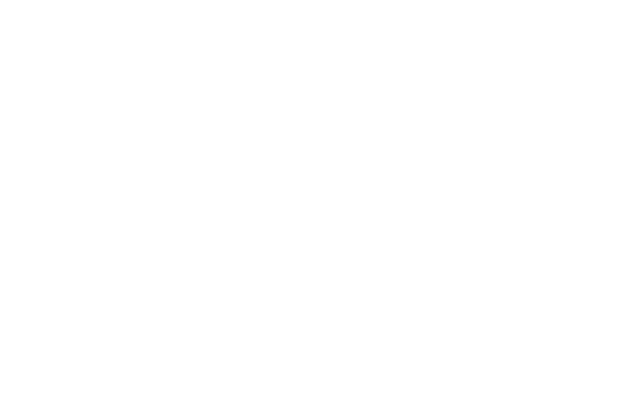
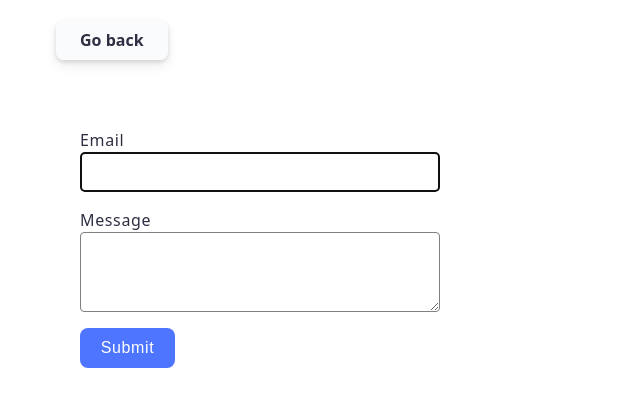
Before and after one commit to tetiana-tkachuk/goit-js-hw-09, a website built with Vite: page src/2-form.html in a window 1280 px wide. Shown: the whole page, without its empty margins (0-640 px from the left). Built offline with nearby package versions, Linux system fonts and the light colour scheme.

Commit message:
Complete form

```diff
--- a/src/2-form.html
+++ b/src/2-form.html
@@ -8,6 +8,24 @@
     <link rel="stylesheet" href="./css/styles.css" />
   </head>
   <body>
-    <main></main>
+    <main>
+      <div class="container">
+        <header class="header">
+          <a class="back-link" href="./index.html">Go back</a>
+        </header>
+        <form class="feedback-form" autocomplete="off">
+          <label>
+            Email
+            <input type="email" name="email" autofocus />
+          </label>
+          <label>
+            Message
+            <textarea name="message" rows="8"></textarea>
+          </label>
+          <button type="submit" class="form-btn">Submit</button>
+        </form>
+      </div>
+    </main>
+    <script type="module" src="./js/2-form.js"></script>
   </body>
 </html>
--- a/src/css/base.css
+++ b/src/css/base.css
@@ -1,3 +1,6 @@
+* {
+  box-sizing: border-box;
+}
 :root {
   /* font-family: Inter, Avenir, Helvetica, Arial, sans-serif; */
   font-family: system-ui, -apple-system, BlinkMacSystemFont, 'Segoe UI', Roboto,
--- /dev/null
+++ b/src/css/form.css
@@ -0,0 +1,46 @@
+.feedback-form {
+  max-width: 408px;
+  padding: 48px 24px;
+}
+
+label {
+  display: block;
+  margin-bottom: 16px;
+  font-weight: 400;
+  font-size: 16px;
+  line-height: 1.5;
+  letter-spacing: 0.04em;
+  color: #2e2f42;
+}
+
+input,
+textarea {
+  display: block;
+  width: 100%;
+  height: 40px;
+  border: 1px solid #808080;
+  border-radius: 4px;
+}
+
+textarea {
+  height: 80px;
+}
+
+.form-btn {
+  min-width: 95px;
+  border-radius: 8px;
+  padding: 8px 16px;
+  font-weight: 500;
+  font-size: 16px;
+  line-height: 1.5;
+  letter-spacing: 0.04em;
+  color: #fff;
+  background-color: #4e75ff;
+  transition: background-color 250ms ease-in-out, box-shadow 250ms ease-in-out;
+
+  &:hover,
+  &:focus {
+    background-color: #4667dc;
+    box-shadow: inset 0 4px 8px rgba(0, 0, 0, 0.15);
+  }
+}
--- a/src/css/reset.css
+++ b/src/css/reset.css
@@ -24,7 +24,14 @@ a {
 }
 
 button {
+  -webkit-appearance: none;
+  -moz-appearance: none;
+  appearance: none;
   cursor: pointer;
+  border: none;
+  padding: 0;
+  margin: 0;
+  outline: none;
 }
 
 img {
--- a/src/css/styles.css
+++ b/src/css/styles.css
@@ -13,3 +13,4 @@
 /* Sections style */
 @import url('./header.css');
 @import url('./gallery.css');
+@import url('./form.css');
--- /dev/null
+++ b/src/js/2-form.js
@@ -0,0 +1,42 @@
+const formData = { email: '', message: '' };
+
+const form = document.querySelector('.feedback-form');
+const emailField = form.elements.email;
+const messageField = form.elements.message;
+
+const localStorageKey = 'feedback-form-state';
+const localStorageData = JSON.parse(localStorage.getItem(localStorageKey));
+
+if (localStorageData) {
+  emailField.value = localStorageData.email;
+  messageField.value = localStorageData.message;
+
+  formData.email = localStorageData.email;
+  formData.message = localStorageData.message;
+}
+
+form.addEventListener('input', () => {
+  formData.email = emailField.value.trim();
+  formData.message = messageField.value.trim();
+
+  localStorage.setItem(localStorageKey, JSON.stringify(formData));
+  return;
+});
+
+form.addEventListener('submit', e => {
+  e.preventDefault();
+
+  if (formData.email === '' || formData.message === '') {
+    alert('Fill please all fields');
+    return;
+  }
+
+  console.log(`formData`, formData);
+
+  localStorage.removeItem(localStorageKey);
+
+  formData.email = '';
+  formData.message = '';
+
+  form.reset();
+});
```
